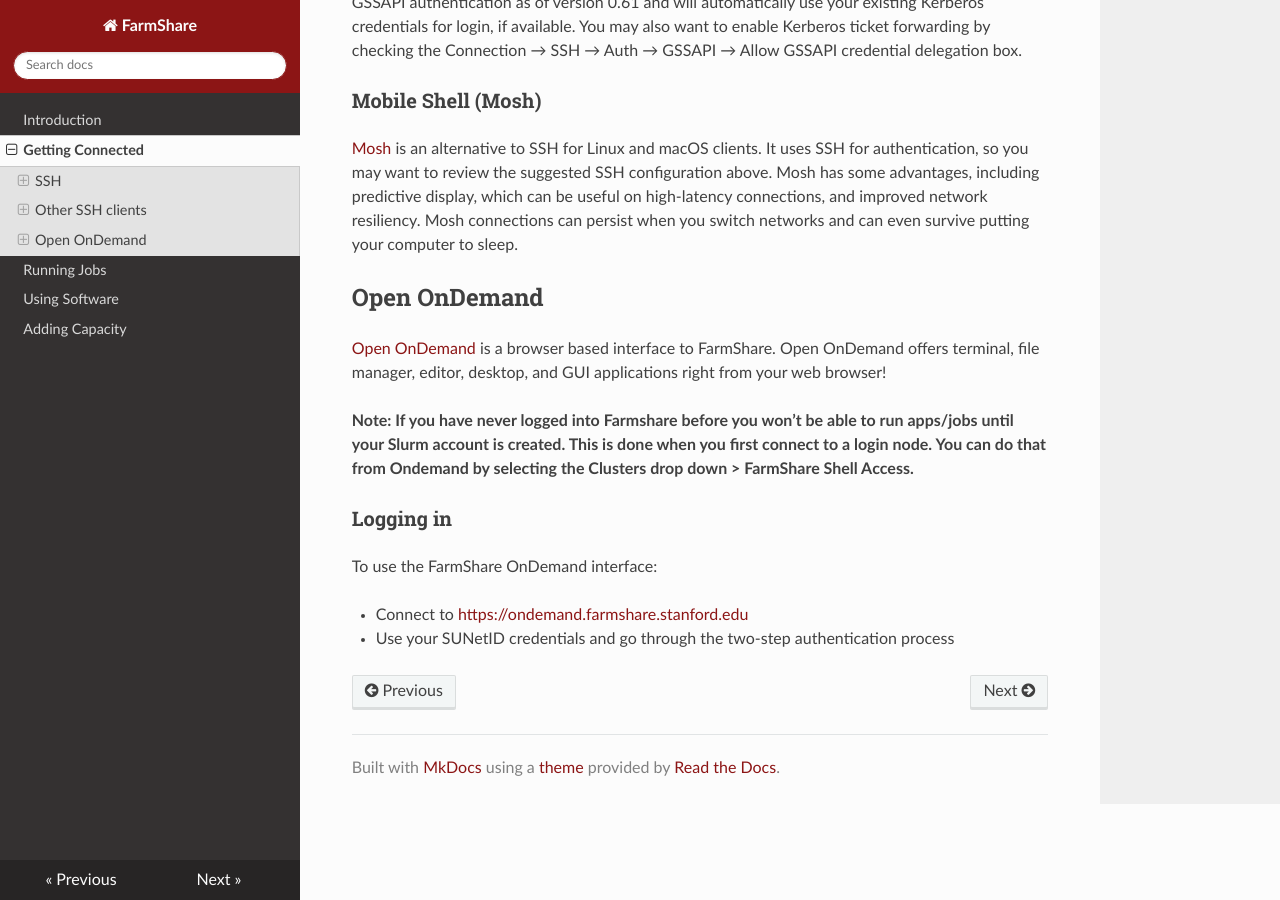
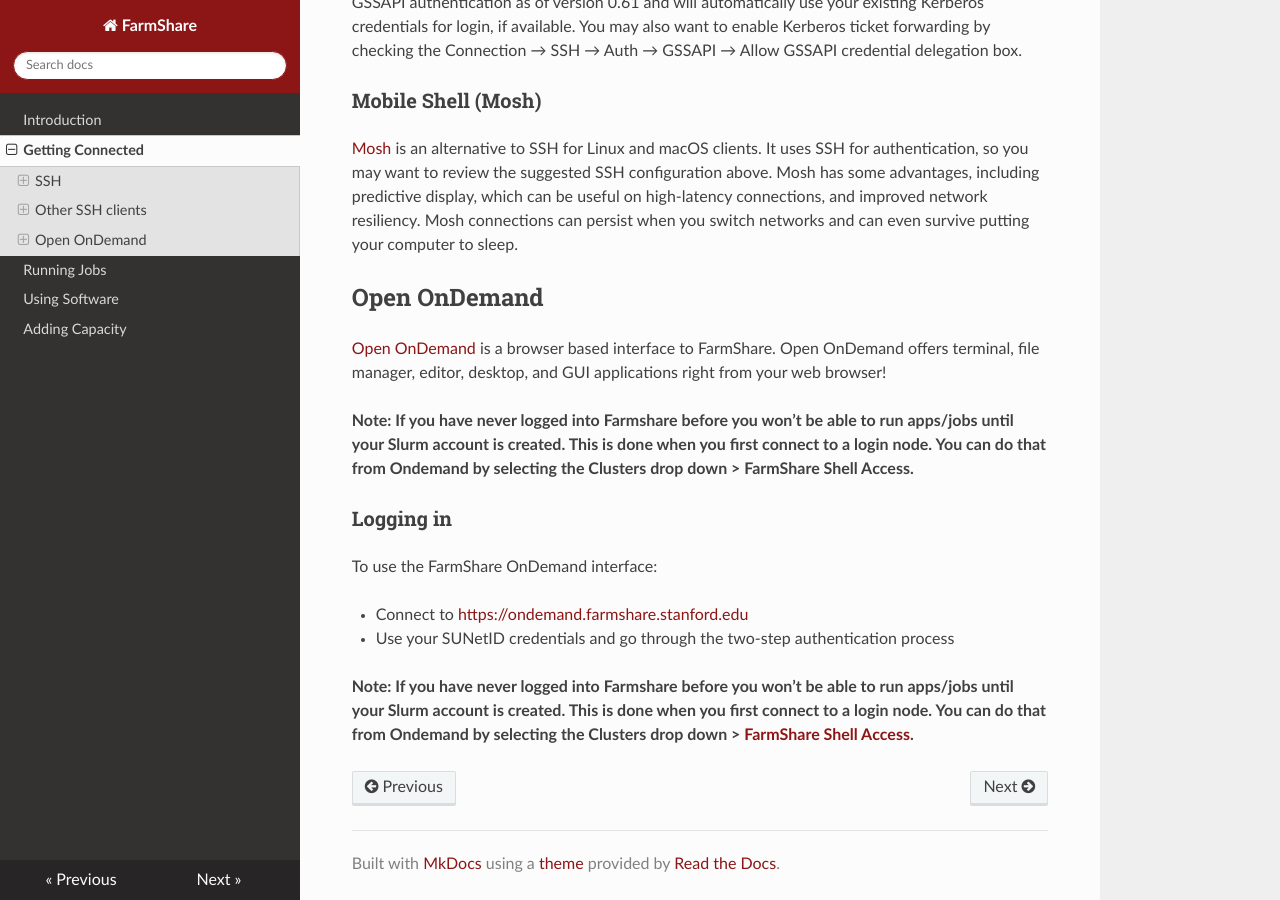
Before and after one commit to stanford-rc/farmshare-docs, an MkDocs documentation site: the page built from docs/connecting.md, in a window 1280 px wide and 900 px high, scrolled down 1631 px. Built offline with MkDocs 1.6.1, drawn with Linux system fonts in a browser that asks for light colours; nearby versions of some CDN libraries.

```diff
--- a/docs/connecting.md
+++ b/docs/connecting.md
@@ -83,3 +83,5 @@ To use the FarmShare OnDemand interface:
 
 * Connect to [https://ondemand.farmshare.stanford.edu](https://ondemand.farmshare.stanford.edu)
 * Use your SUNetID credentials and go through the two-step authentication process
+
+**Note: If you have never logged into Farmshare before you won't be able to run apps/jobs until your Slurm account is created. This is done when you first connect to a login node. You can do that from Ondemand by selecting the Clusters drop down > [FarmShare Shell Access](https://ondemand.farmshare.stanford.edu/pun/sys/shell/ssh).**
```
Also changed, not shown: docs/software.md (+1 -1 lines).
